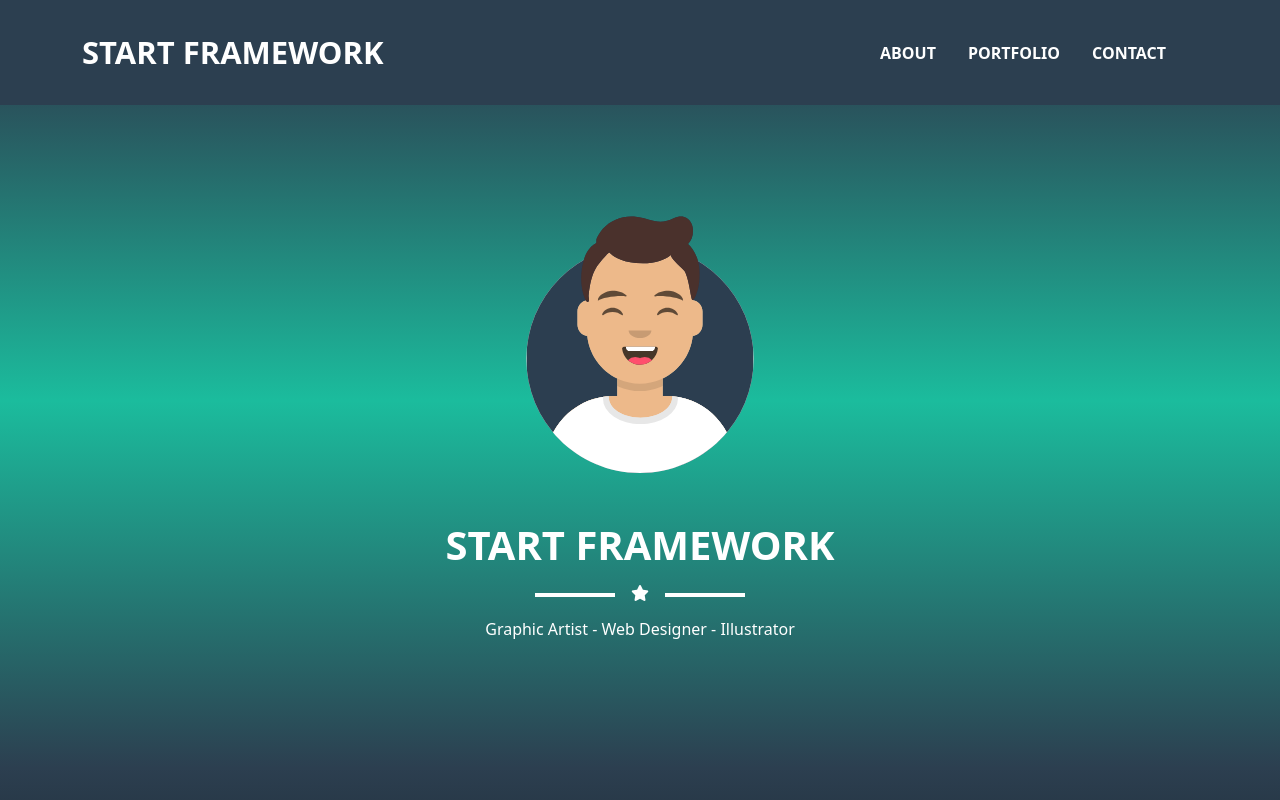
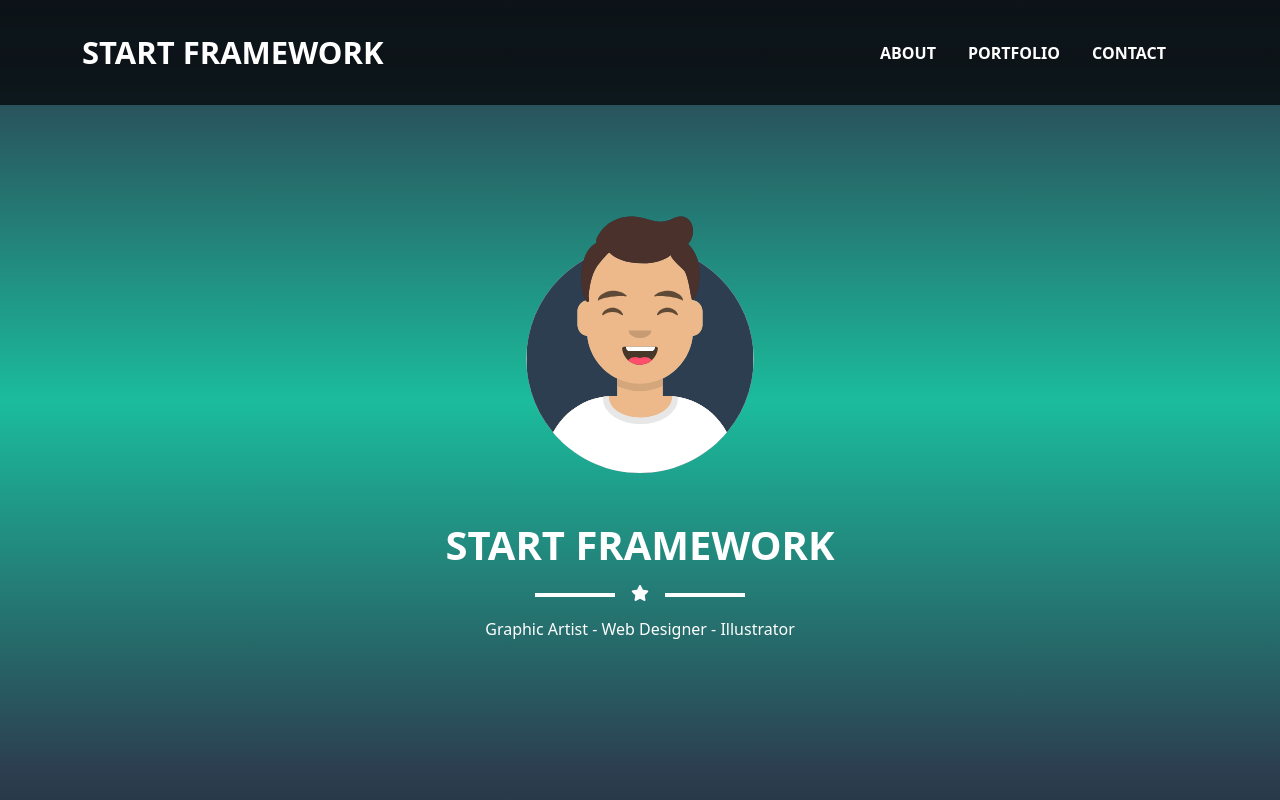
Before and after one commit to AhmedAbdelmonem047/First-Angular-Project, an Angular app: page /home in a window 1280 px wide. Shown: the top 800 px of the page. Built offline with nearby package versions, Linux system fonts and the light colour scheme.

Commit message:
changed navbar styling

```diff
--- a/src/app/components/navbar/navbar.component.css
+++ b/src/app/components/navbar/navbar.component.css
@@ -1,14 +1,15 @@
 .bg-blue {
-    background-color: #2C3F50 !important;
+    background-color: rgba(0, 0, 0, 0.7);
     --bs-navbar-color: #fff !important;
 }
 
 .navbar {
     padding: 24px 0;
-    transition: padding 0.3s ease;
+    transition: all 0.4s ease;
 }
 
 .navbar.scrolled {
+    background-color: rgba(0, 0, 0, 0.5);
     padding: 8px 0;
 }
 
--- a/src/styles.css
+++ b/src/styles.css
@@ -1 +1,4 @@
 /* You can add global styles to this file, and also import other style files */
+body {
+    background: linear-gradient(0deg, rgba(44, 63, 80, 1) 0%, rgba(27, 188, 157, 1) 51%, rgba(44, 63, 80, 1) 100%);
+}
```
